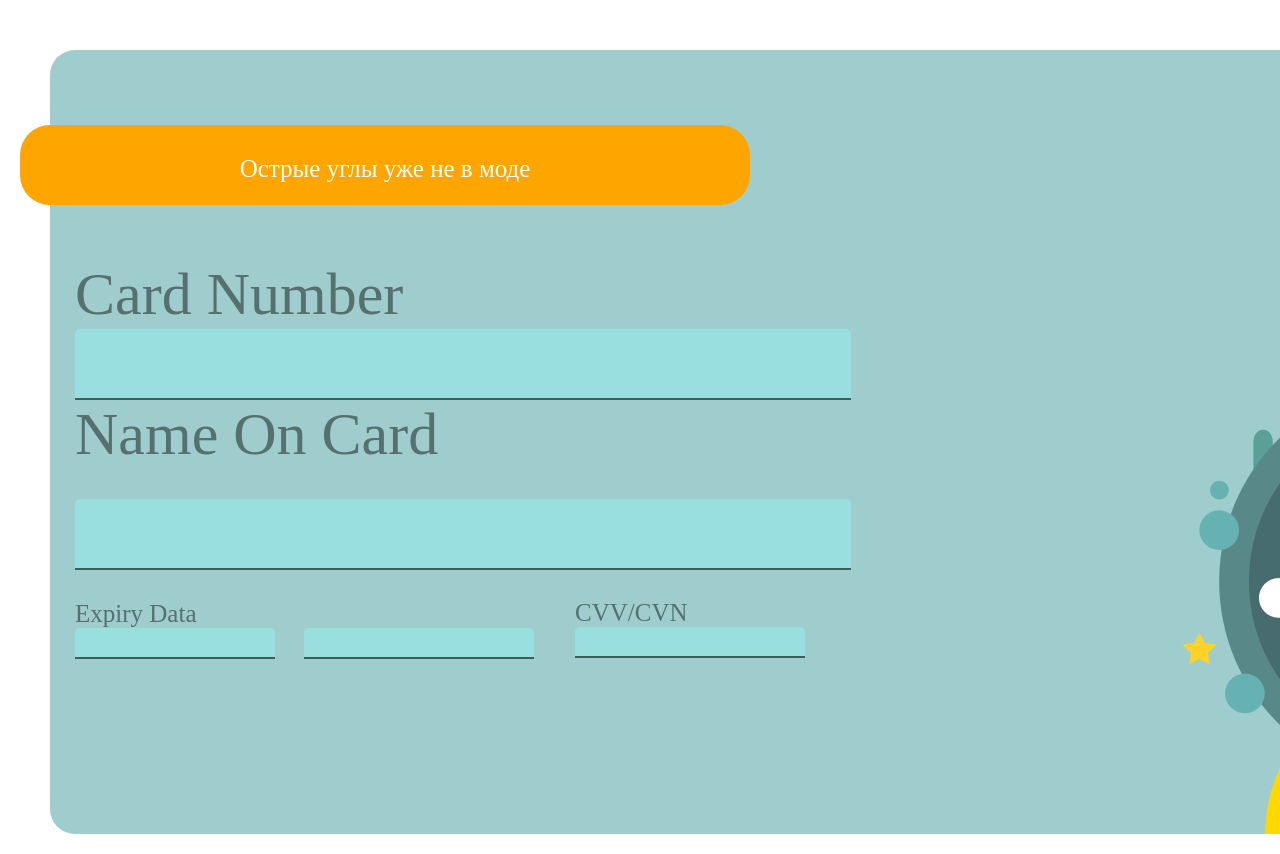
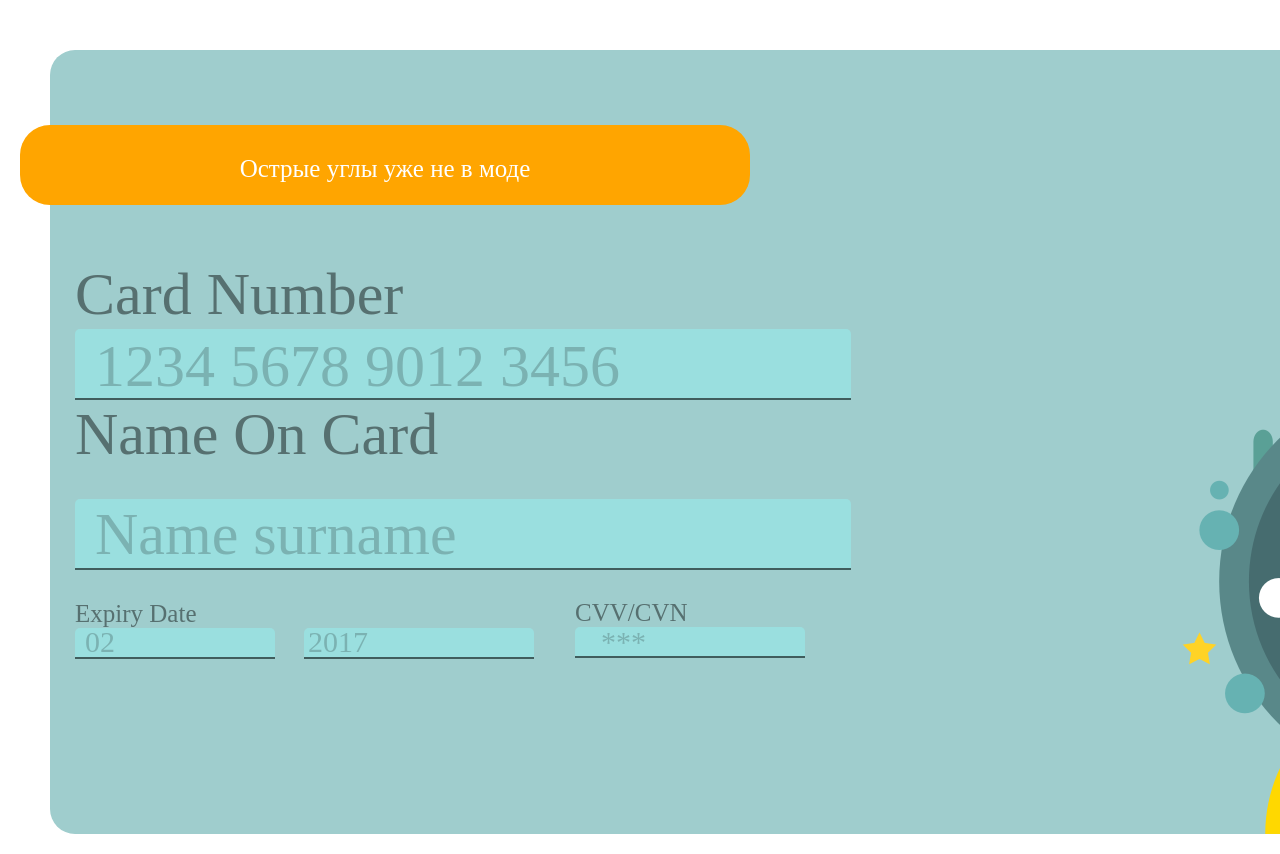
Before and after one commit to Egrey123/HomeWorks, a plain HTML site: page index.html in a window 1280 px wide. Shown: the top 854 px of the page. Drawn offline with Linux system fonts and the light colour scheme.

Commit message:
Почти закончил

```diff
--- a/index.html
+++ b/index.html
@@ -4,22 +4,36 @@
         <meta charset="UTF-8">
         <meta name="viewport" content="width=device-width, initial-scale=1.0">
         <link rel="stylesheet" href="styles/input and text.css">
+        <link rel="stylesheet" href="styles/shadows.css">
         <link rel="stylesheet" href="styles/styles.css">
         <title>Document</title>
     </head>
     <body>
         <form>
+            <div>
                 <img src="img's/moon_flag.png">
+
                 <p class="one">Card Number</p>
                 <input type="text" class="one">
+
                 <p class="two">Name On Card</p>
                 <input type="text" class="two">
-            <p class="three">Expiry Data</p>
+
+                <p class="three">Expiry Date</p>
                 <input type="text" class="three">
+
                 <input type="text" class="five">
+
                 <p class="thour">CVV/CVN</p>
                 <input type="text" class="thour">
+
+            </div>
         </form>
         <div class="TheLine">Острые углы уже не в моде</div>
+        <p class="shadow ones">1234 5678 9012 3456</p>
+        <p class="shadow twos">Name surname</p>
+        <p class="shadow threes">02</p>
+        <p class="shadow fives">2017</p>
+        <p class="shadow thours">***</p>
     </body>
 </html>
--- a/styles/input and text.css
+++ b/styles/input and text.css
@@ -1,3 +1,20 @@
+
+input {
+    background-color: #99e3e3dc;
+    border: none;
+    border-top-left-radius: 5px;
+    border-top-right-radius: 5px;
+    border-bottom: 2px solid rgba(0, 0, 0, 0.584);
+}
+p {
+    color: rgba(0, 0, 0, 0.453);
+}
+p, input {
+    transform: translateY(210px);
+    margin-left: 25px;
+    font-size: 60px;
+}
+
 .three, .thour, .five {
     /* position: absolute; */
     font-size: 25px;
--- /dev/null
+++ b/styles/shadows.css
@@ -0,0 +1,23 @@
+.shadow {
+    position: absolute;
+    color: rgba(0, 0, 0, 0.2);
+}
+.ones {
+    transform: translateY(332px) translateX(70px);
+}
+.twos {
+    transform: translateY(500px) translateX(70px);
+}
+.threes {
+    font-size: 30px;
+    transform: translateY(625px) translateX(60px);
+}
+
+.fives { /*Я знаю про это и да, я так сделал специально, мне так проще*/
+    font-size: 30px;
+    transform: translateY(625px) translateX(283px);
+}
+.thours {
+    font-size: 30px;
+    transform: translateY(625px) translateX(576px);
+}
--- a/styles/styles.css
+++ b/styles/styles.css
@@ -29,18 +29,3 @@ img {
     position: absolute;
     transform: translateX(1100px) translateY(292px);
 }
-input {
-    background-color: #99e3e3dc;
-    border: none;
-    border-top-left-radius: 5px;
-    border-top-right-radius: 5px;
-    border-bottom: 2px solid rgba(0, 0, 0, 0.584);
-}
-p {
-    color: rgba(0, 0, 0, 0.453);
-}
-p, input {
-    transform: translateY(210px);
-    margin-left: 25px;
-    font-size: 60px;
-}
```
Lines whose indentation alone changed are shown as unchanged.
